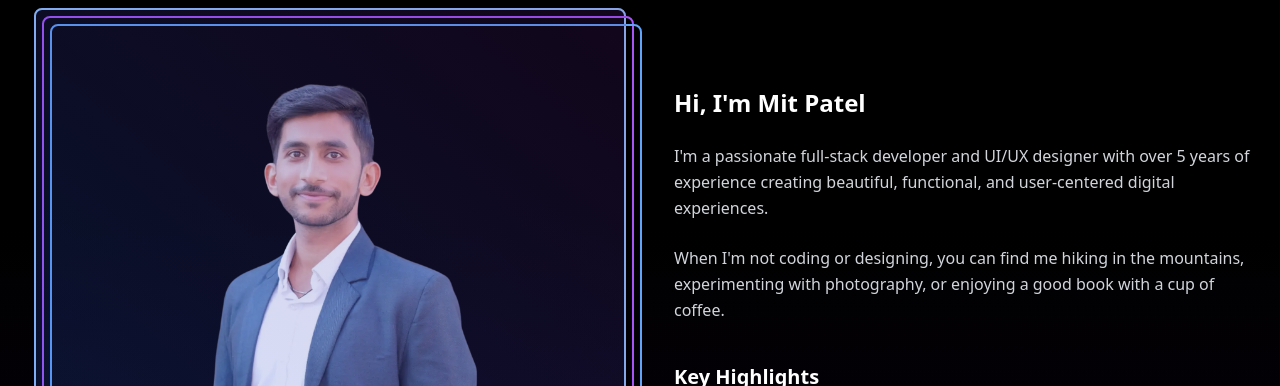
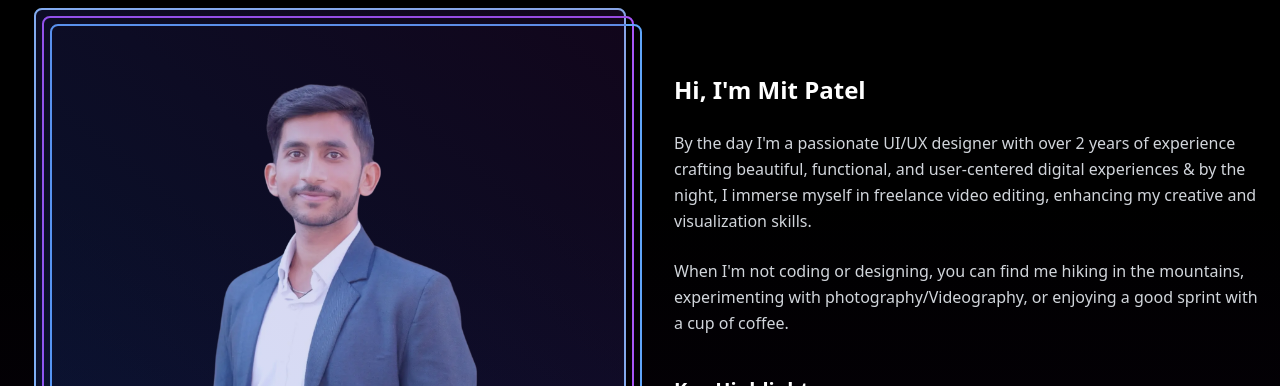
Before and after one commit to patelmj04/Mj-portfolio, a Next.js app: page / in a window 1280 px wide. Shown: the part 980-1366 px from the top of the page. Built offline with nearby package versions, Linux system fonts and the light colour scheme.

Commit message:
Update about.tsx

```diff
--- a/components/about.tsx
+++ b/components/about.tsx
@@ -60,12 +60,11 @@ export default function About() {
           >
             <h3 className="text-2xl font-bold">Hi, I'm Mit Patel</h3>
             <p className="text-gray-300 leading-relaxed">
-              I'm a passionate full-stack developer and UI/UX designer with over 5 years of experience creating
-              beautiful, functional, and user-centered digital experiences.
+            By the day I'm a passionate UI/UX designer with over 2 years of experience crafting beautiful, functional, and user-centered digital experiences & by the night, I immerse myself in freelance video editing, enhancing my creative and visualization skills.
             </p>
             <p className="text-gray-300 leading-relaxed">
-              When I'm not coding or designing, you can find me hiking in the mountains, experimenting with photography,
-              or enjoying a good book with a cup of coffee.
+              When I'm not coding or designing, you can find me hiking in the mountains, experimenting with photography/Videography,
+              or enjoying a good sprint with a cup of coffee.
             </p>
 
             <div className="pt-4">
```
